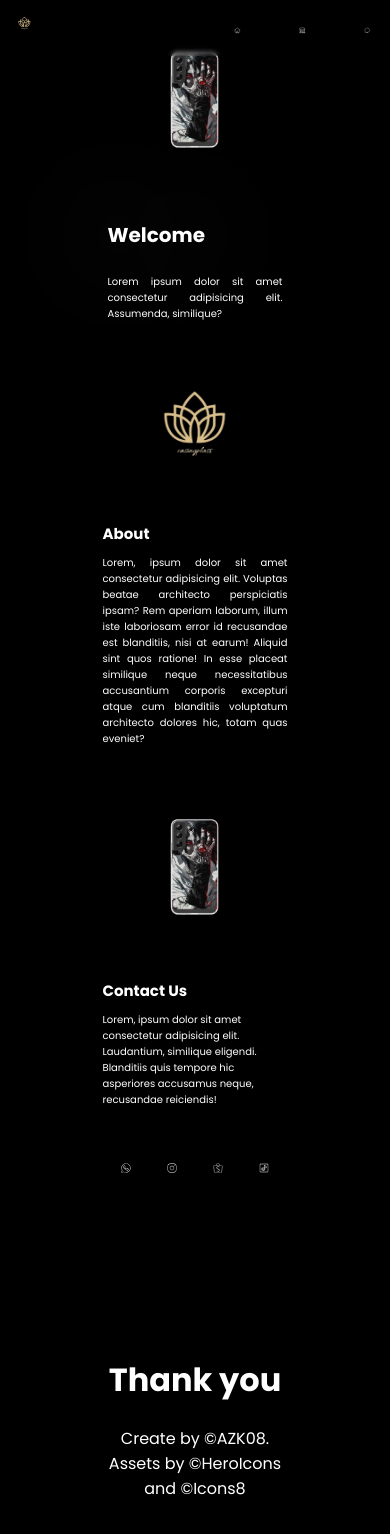
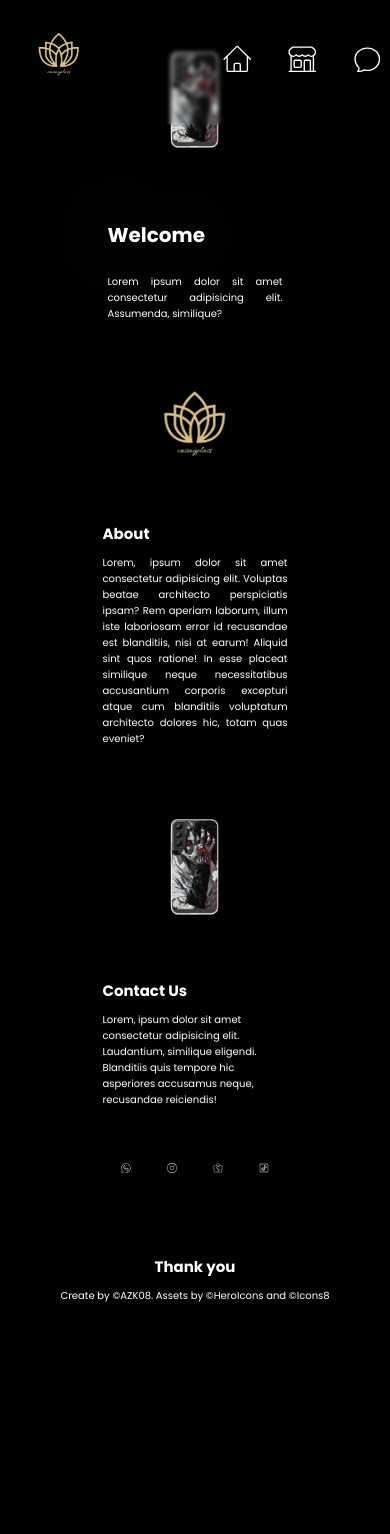
Before and after one commit to Azk08/Project, a Vue app: page / in a window 390 px wide. Shown: the top 1534 px of the page. After the commit the page ends 1324 px from the top, so only its background shows below. Built offline with nearby package versions, Linux system fonts and the light colour scheme.

Commit message:
first commit

```diff
--- a/src/components/FooterPage.vue
+++ b/src/components/FooterPage.vue
@@ -10,12 +10,25 @@
 }
 </script>
 <style scoped>
-footer{
+footer {
     text-align: center;
     padding: 100px;
 }
-a{
+
+a {
     text-decoration: none;
     color: white;
 }
+
+@media screen and (max-width: 780px) {
+    footer{
+        padding: 10px;
+    }
+    h1{
+        font-size: 15px;
+    }
+    p{
+        font-size: 10px;
+    }
+}
 </style>
--- a/src/components/LandingPage.vue
+++ b/src/components/LandingPage.vue
@@ -69,10 +69,10 @@
 .neon {
     /* background-color: white; */
     position: absolute;
-    width: 300px;
-    height: 300px;
-    right: 17%;
-    top: 25.5%;
+    width: 25%;
+    height: 50%;
+    right: 16.5%;
+    top: 27%;
     border-radius: 50%;
     border: white solid 5px;
     box-shadow: 0 0 20px white;
@@ -114,5 +114,8 @@
     .right , .left , .neon{
         display: none;
     }
+    a svg{
+        display: none;
+    }
 }
 </style>
--- a/src/components/NavigationBar.vue
+++ b/src/components/NavigationBar.vue
@@ -36,7 +36,7 @@
     display: flex;
     flex-wrap: wrap;
     align-items: center;
-    justify-content: space-evenly;
+    justify-content: space-around;
     padding: 10px;
     position: fixed;
     top: 0;
@@ -61,4 +61,16 @@
 svg {
     width: 10%;
 }
+
+@media screen and (max-width : 780px) {
+    nav{
+        padding: 10px;
+    }
+    svg{
+        width: 50%;
+    }
+    img{
+        width: 50%;
+    }
+}
 </style>
```
